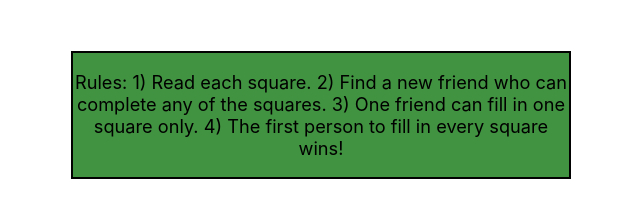
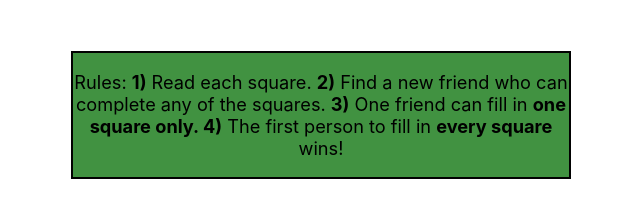
Before and after one commit to SaraMoad/BingoGenerator, a React (Create React App) app in the folder bingogenerator/: page / in a window 1280 px wide. Shown: the top 209 px of the page, without its empty margins (377-1017 px from the left). Built offline with nearby package versions, Linux system fonts and the light colour scheme.

Commit message:
changing instructions from a varible into p tag

```diff
--- a/bingogenerator/src/components/Instructions/instructions.js
+++ b/bingogenerator/src/components/Instructions/instructions.js
@@ -1,11 +1,11 @@
 // has the prewritten instructions for GPN but create the ability to edit and change the value.
 import './instructions.css'
 
-const instructionString = `Rules: 1) Read each square. 2) Find a new friend who can complete any of the squares. 3) One friend can fill in one square only. 4) The first person to fill in every square wins!`;
+
 const Instructions = () => {
    return (
         <div className='textbox'>
-        <p>{instructionString}</p>
+        <p>Rules: <b>1)</b> Read each square. <b>2)</b> Find a new friend who can complete any of the squares. <b>3)</b> One friend can fill in <b>one square only. 4)</b> The first person to fill in <b>every square</b> wins!</p>
         </div>
    )
 }
```
